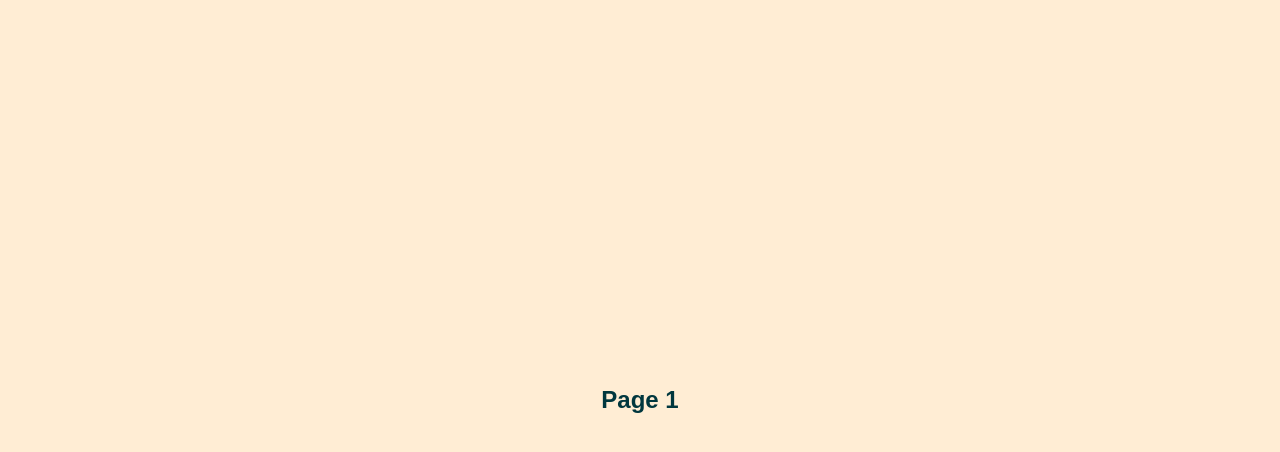
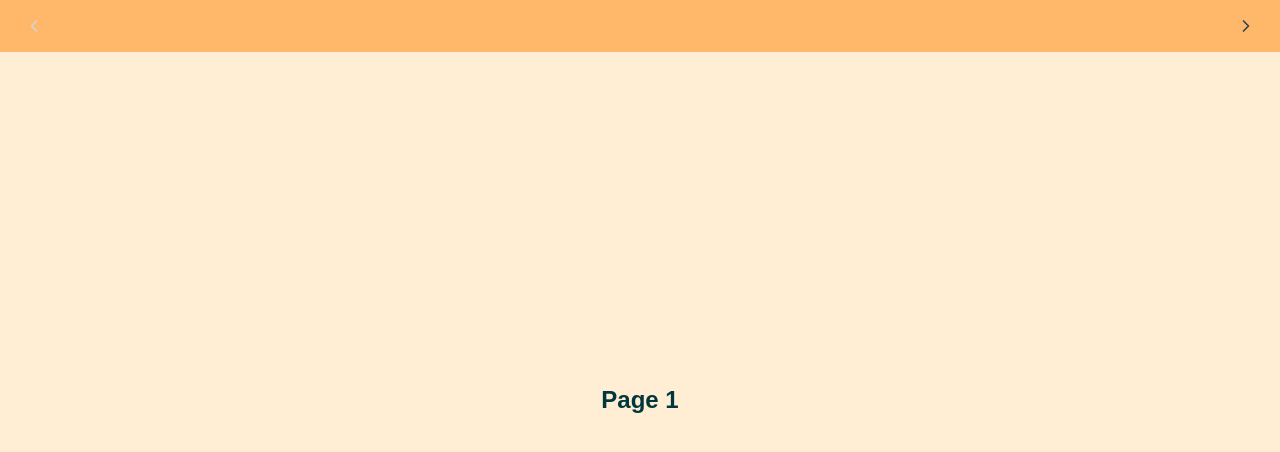
Before and after one commit to pohyeewpy/wayfinder, a Next.js app: page /swiper in a window 1280 px wide. Shown: the top 452 px of the page. Built offline with nearby package versions, Linux system fonts and the light colour scheme.

Commit message:
separate components

```diff
--- a/src/components/PageSwiper.tsx
+++ b/src/components/PageSwiper.tsx
@@ -1,6 +1,7 @@
 "use client";
 import { motion } from "framer-motion";
 import { useState } from "react";
+import ScrollingTopToolbar from "./ScrollingTopToolbar";
 
 // Dummy pages for testing
 function Page1() {
@@ -35,23 +36,27 @@ const pages = [
 
 export default function PageSwiper() {
   const [page, setPage] = useState(0);
+  const [direction, setDirection] = useState<number | null>(null);
 
   const paginate = (newDirection: number) => {
     setPage((prev) => {
       const next = prev + newDirection;
       if (next < 0 || next >= pages.length) return prev;
+      setDirection(newDirection);
       return next;
     });
   };
 
   return (
     <div className="relative w-full h-full overflow-hidden">
+      <ScrollingTopToolbar page={page} pages={pages} paginate={paginate} />
+      <div className="w-full h-full pt-14 overflow-auto touch-pan-x touch-pan-y">
       <motion.div
         key={page}
         className="absolute w-full h-full"
-        initial={page === 0 ? false : { x: 300 }} // No animation on first render
+        initial={{ x: !direction ? 0 : direction > 0 ? 300 : -300 }}
         animate={{ x: 0 }}
-        exit={{ x: -300 }}
+        exit={{ x: !direction ? 0 : direction > 0 ? 300 : -300 }}
         transition={{ type: "spring", stiffness: 50 }}
         drag="x"
         dragConstraints={{ left: 0, right: 0 }}
@@ -59,9 +64,11 @@ export default function PageSwiper() {
           if (info.offset.x < -100) paginate(1);
           else if (info.offset.x > 100) paginate(-1);
         }}
+        style={{ top: 0 }}
       >
         {pages[page]}
       </motion.div>
+      </div>
     </div>
   );
 }
--- /dev/null
+++ b/src/components/ScrollingTopToolbar.tsx
@@ -0,0 +1,39 @@
+import { ChevronLeft, ChevronRight } from "lucide-react";
+
+type ScrollingTopToolbarProps = {
+  page: number;
+  pages: React.ReactNode[];
+  paginate: (direction: number) => void;
+};
+
+export default function ScrollingTopToolbar({ page, pages, paginate }: ScrollingTopToolbarProps) {
+    return (
+        <div
+            className="fixed top-0 left-0 w-full flex items-center justify-between px-4 py-2 bg-orange-300 z-20 select-none"
+            style={{ touchAction: "none", userSelect: "none" }}
+        >
+        <button
+          onClick={() => paginate(-1)}
+          disabled={page === 0}
+          className={`p-2 rounded-full transition-colors ${
+            page === 0 ? "text-gray-300" : "text-gray-700 hover:bg-gray-200"
+          }`}
+          aria-label="Previous"
+        >
+          <ChevronLeft className="w-5 h-5" />
+        </button>
+        <button
+          onClick={() => paginate(1)}
+          disabled={page === pages.length - 1}
+          className={`p-2 rounded-full transition-colors ${
+            page === pages.length - 1
+              ? "text-gray-300"
+              : "text-gray-700 hover:bg-gray-200"
+          }`}
+          aria-label="Next"
+        >
+          <ChevronRight className="w-5 h-5" />
+        </button>
+      </div>
+    );
+}
```
